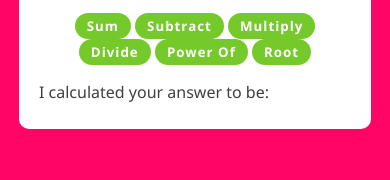
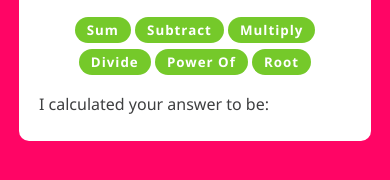
Before and after one commit to CerysHough/week5-js, a plain HTML site: page index.html in a window 390 px wide. Shown: the part 392-572 px from the top of the page. Drawn offline with Linux system fonts and the light colour scheme.

Commit message:
Update style.css

```diff
--- a/style.css
+++ b/style.css
@@ -55,6 +55,9 @@ button:hover {
         padding:10px 20px;
         width: 80%;
         border-radius:10px;
+    }
 
+    .buttons {
+        line-height: 200%;
     }
 }
```
